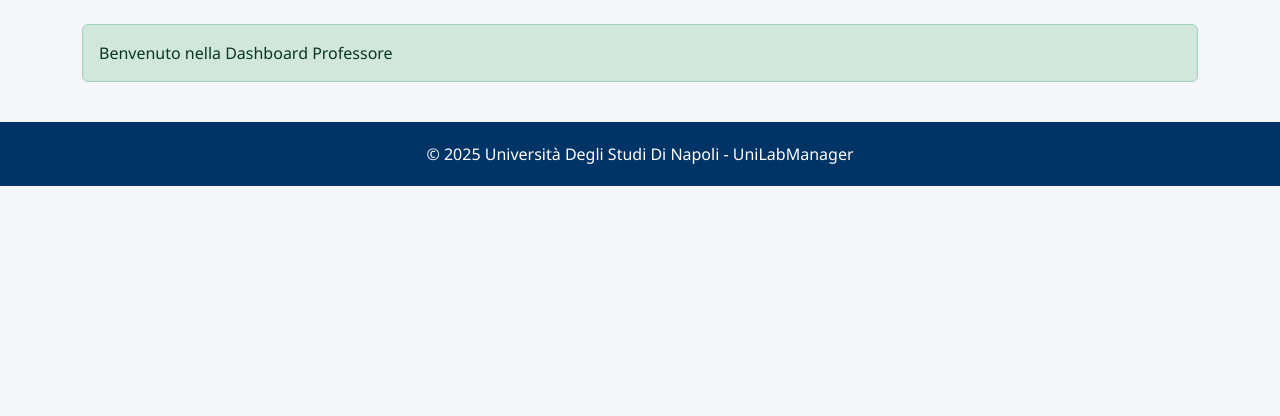
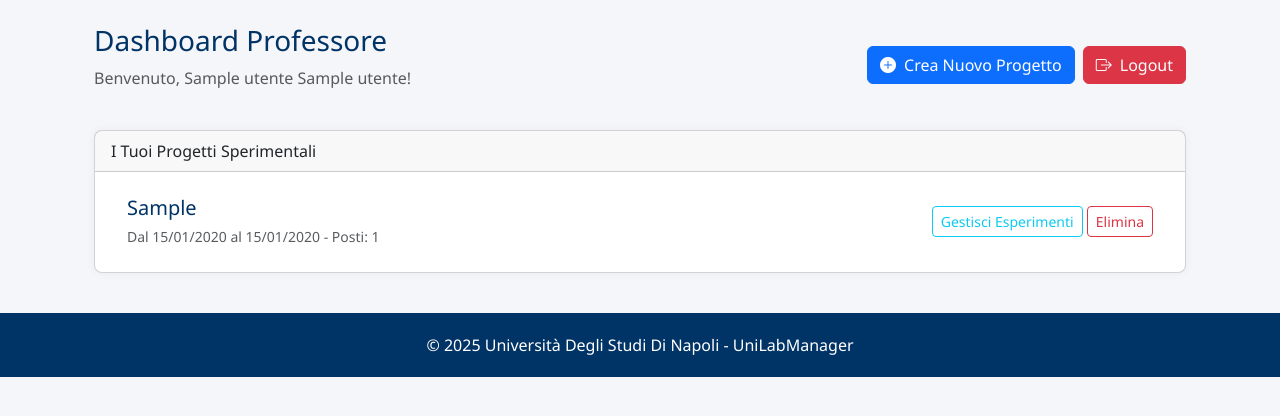
Before and after one commit to Andrea0333/Gestione_Lab_Scientifici_UNI, a Django app: template templates/professore/dashboard_professore.html in a window 1280 px wide. Shown: the part 56-472 px from the top of the page. Run offline with Django 5.2, Linux system fonts and the light colour scheme; the template is opened without the code that fills it: values that come from a table or form of the project are taken from there, others are empty; tables that the repository leaves empty hold one stand-in row (values such as "Sample post").

Commit message:
dashboard professore con creazione dei progetti sperimentali

```diff
--- a/UniLabManager/urls.py
+++ b/UniLabManager/urls.py
@@ -33,6 +33,8 @@ urlpatterns = [
 
     path('dashboard/professore/', views.dashboard_professore, name='dashboard_professore'),
 
+    path('progetto/nuovo/', views.crea_progetto_view, name='crea_progetto'),
+
     path('dashboard/studente/', views.dashboard_studente, name='dashboard_studente'),
     path('dashboard/tecnico/', views.dashboard_tecnico, name='dashboard_tecnico'),
 ]
--- a/templates/professore/dashboard_professore.html
+++ b/templates/professore/dashboard_professore.html
@@ -1,6 +1,58 @@
 {% extends 'base.html' %}
 {% block content %}
-<div class="alert alert-success" role="alert">
-  Benvenuto nella Dashboard Professore
+<div class="container mt-4">
+
+  <div class="d-flex justify-content-between align-items-center mb-4">
+    <div>
+      <h3>Dashboard Professore</h3>
+      <p class="text-muted">Benvenuto, {{ professore.nome }} {{ professore.cognome }}!</p>
+    </div>
+
+    {# Raggruppiamo i pulsanti di azione #}
+    <div class="d-flex gap-2">
+      <a href="{% url 'crea_progetto' %}" class="btn btn-primary">
+        <i class="bi bi-plus-circle-fill me-2"></i>Crea Nuovo Progetto
+      </a>
+
+      {# --- BLOCCO AGGIUNTO PER IL LOGOUT --- #}
+      {# Questo link punta all'URL con name='logout' che abbiamo già definito #}
+      <a href="{% url 'logout' %}" class="btn btn-danger">
+        <i class="bi bi-box-arrow-right me-2"></i>Logout
+      </a>
+      {# ------------------------------------ #}
+    </div>
+
+  </div>
+
+  <div class="card">
+    <div class="card-header">
+      I Tuoi Progetti Sperimentali
+    </div>
+    <div class="card-body">
+      {% if progetti %}
+        <ul class="list-group list-group-flush">
+          {% for progetto in progetti %}
+            <li class="list-group-item d-flex justify-content-between align-items-center">
+              <div>
+                <h5 class="mb-1">{{ progetto.titolo }}</h5>
+                <small class="text-muted">
+                  Dal {{ progetto.data_inizio|date:"d/m/Y" }} al {{ progetto.data_fine|date:"d/m/Y" }} - Posti: {{ progetto.max_posti }}
+                </small>
+              </div>
+              <div>
+                <a href="#" class="btn btn-outline-info btn-sm">Gestisci Esperimenti</a>
+                <a href="#" class="btn btn-outline-danger btn-sm">Elimina</a>
+              </div>
+            </li>
+          {% endfor %}
+        </ul>
+      {% else %}
+        <div class="alert alert-info" role="alert">
+          Non hai ancora creato nessun progetto. <a href="{% url 'crea_progetto' %}" class="alert-link">Inizia ora!</a>
+        </div>
+      {% endif %}
+    </div>
+  </div>
+
 </div>
 {% endblock %}
```
Also changed, not shown: GestioneLaboratoriUniversitari/forms.py (+16 -1 lines), GestioneLaboratoriUniversitari/views.py (+38 -11 lines), templates/professore/crea_progetto.html (added, +18 -0 lines).
